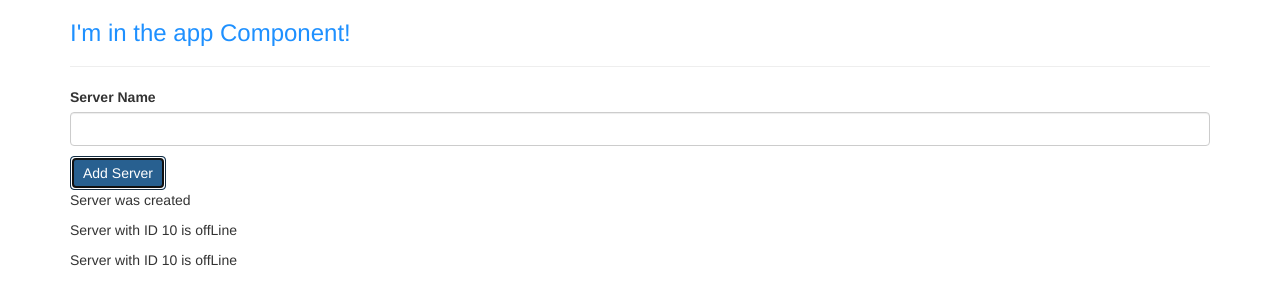
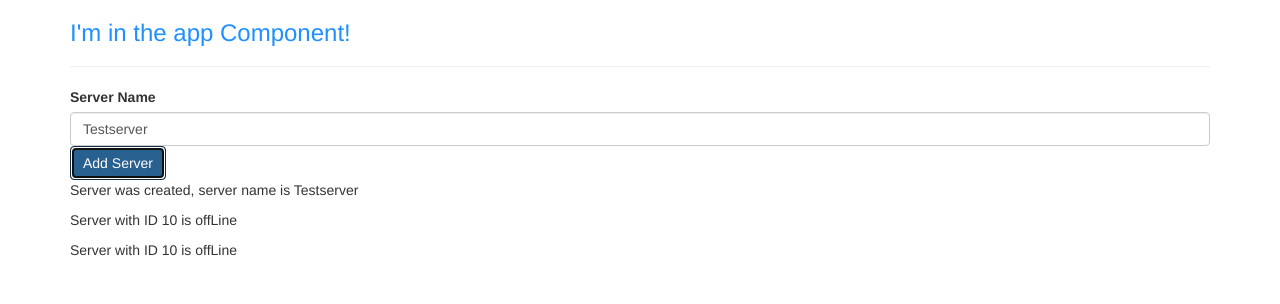
Before and after one commit to jmart210/Angular-Basics, an Angular app: page / in a window 1280 px wide. Both pictures are taken after a click on the button "Add Server". Shown: the top 304 px of the page. Built offline with nearby package versions, Linux system fonts and the light colour scheme.

Commit message:
ngif syntax

```diff
--- a/src/app/servers/servers.component.html
+++ b/src/app/servers/servers.component.html
@@ -1,14 +1,19 @@
 <label>Server Name</label>
+<!--<input
+  type="text"
+  class="form-control"
+  (input)="onUpdateServerName($event)">-->
 <input
   type="text"
   class="form-control"
-  (input)="onUpdateServerName($event)">
-  <p> {{ serverName }}</p>
+  [(ngModel)]="serverName">
+  <!--<p> {{ serverName }}</p>-->
 <button
   class="btn btn-primary"
   [disabled]="!allowNewServer"
   (click)="onCreateServer()">Add Server</button>
 <!--<p [innerText]="allowNewServer"></p>-->
-<p>{{ serverCreationStatus }}</p>
+<!--<p>{{ serverCreationStatus }}</p>-->
+<p *ngIf="serverCreated">Server was created, server name is {{ serverName }}</p>
 <app-server></app-server>
 <app-server></app-server>
--- a/src/app/servers/servers.component.ts
+++ b/src/app/servers/servers.component.ts
@@ -9,7 +9,8 @@ import { Component, OnInit } from '@angular/core';
 export class ServersComponent implements OnInit {
   allowNewServer = false;
   serverCreationStatus = 'No server was created!';
-  serverName = '';
+  serverName = 'Testserver';
+  serverCreated = false;
   constructor() {
     setTimeout(() => {
       this.allowNewServer = true;
@@ -20,7 +21,8 @@ export class ServersComponent implements OnInit {
   }
 
   onCreateServer() {
-    this.serverCreationStatus = 'Server was created';
+    this.serverCreated = true;
+    this.serverCreationStatus = 'Server was created! Name is ' + this.serverName;
   }
 
   onUpdateServerName(event: any) {
```
